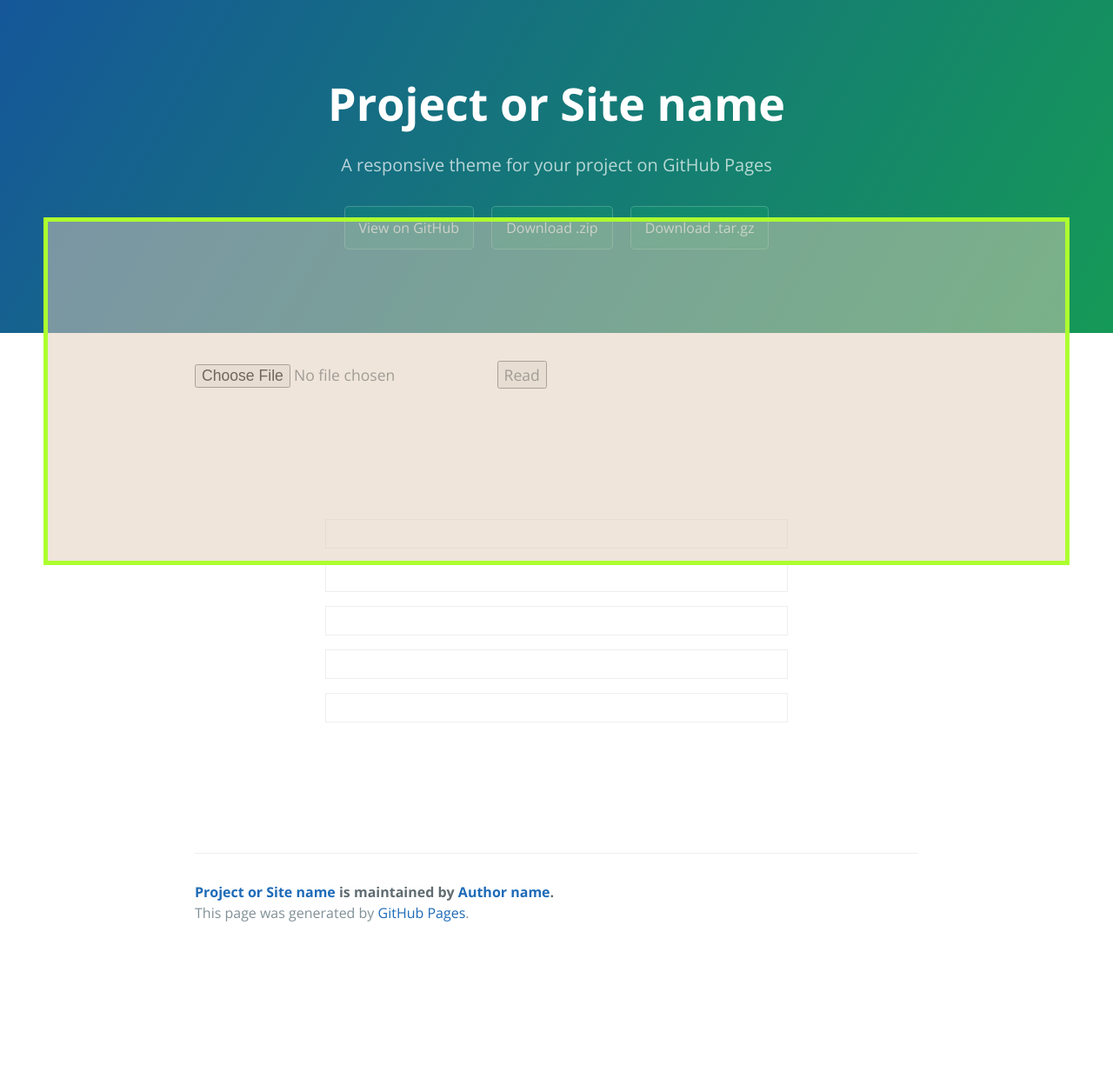
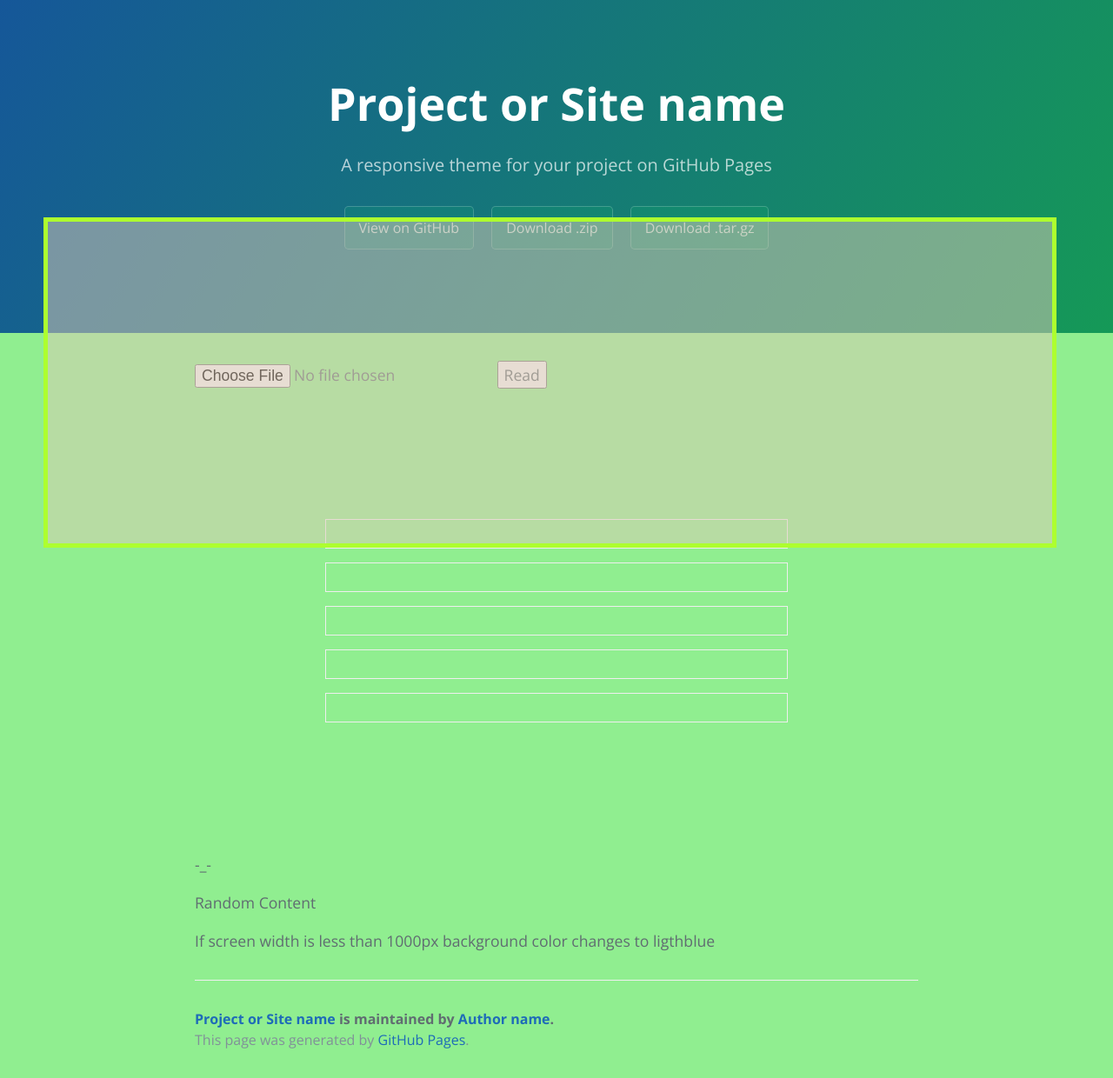
Before and after one commit to ledlightjungledStefan/Osterei, a Jekyll site: the page built from index.html, in a window 1280 px wide. Shown: the whole page at 87% size. Built offline with Jekyll 4.4.1, drawn with Linux system fonts in a browser that asks for light colours; the list of posts is cut into pages by our own code; before the commit the page ends 1094 px from its top, so only the background shows below that.

Commit message:
Update index.html

```diff
--- a/index.html
+++ b/index.html
@@ -14,6 +14,10 @@ title: {{ site.name }}
 
 <body>
     <style>
+        * {
+            box-sizing: border-box;
+        }
+
         .container {
             margin: 150px;
         }
@@ -40,15 +44,28 @@ title: {{ site.name }}
             color: cornflowerblue;
         }
 
+
         .cover {
-            position: fixed;
-            box-sizing: border-box;
+            position: absolute;
+
+            width: 1165px;
+            height: 380px;
+
+            left: 50px;
             top: 250px;
-            right: 50px;
-            bottom: 250px;
-            left: 50px;
+
             background-color: hsla(30deg, 40%, 80%, 0.5);
             border: 5px solid greenyellow;
+        }
+
+        body {
+            background-color: lightgreen;
+        }
+
+@media only screen and (max-width: 1000px) {
+        body {
+            background-color: lightblue;
+            }
         }
     </style>
     <input type="file" id="fileInput">
@@ -80,6 +97,12 @@ title: {{ site.name }}
         </p>
     </div-->
     <div class='cover'>&nbsp</div>
+    <main>
+        <p>-_-</p>
+        <p>Random Content</p>
+        <!-- p*10>lorem>br*2 -->
+        <p>If screen width is less than 1000px background color changes to ligthblue</p>
+    </main>
     <script>
         function readFileAsync(file) {
             return new Promise((resolve, reject) => {
```
